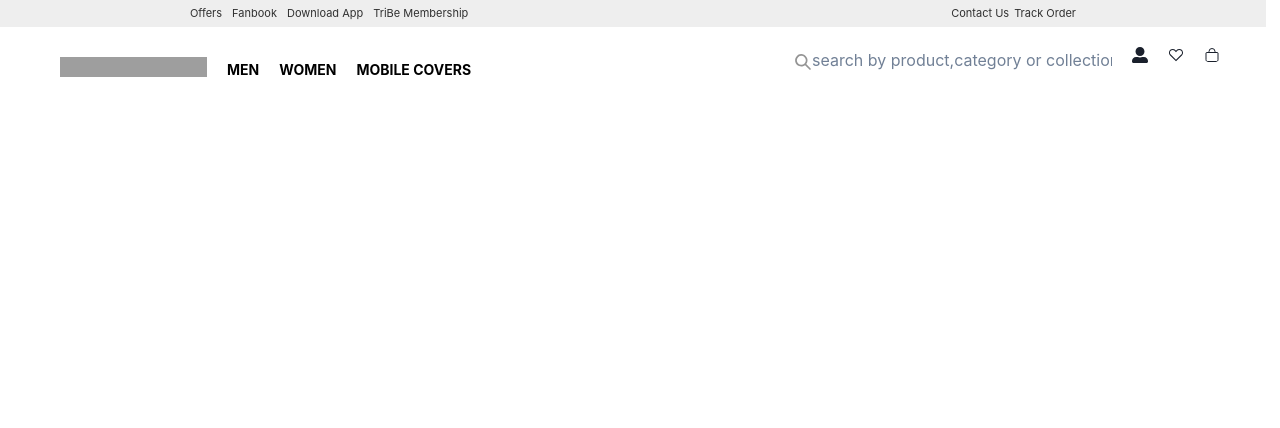
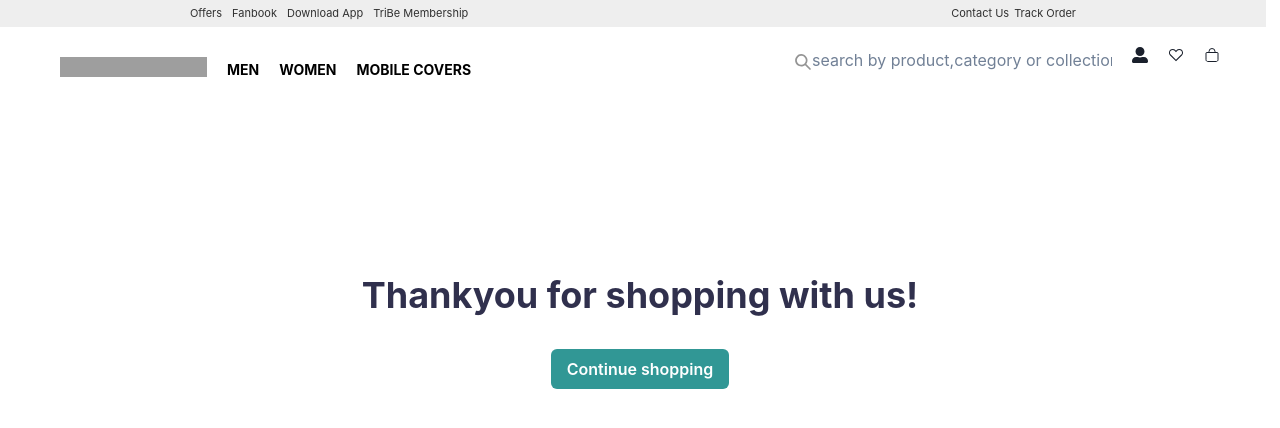
Before and after one commit to ramakrushnapanda634/descriptive-payment-4603, a React (Create React App) app in the folder Frontend/app/: page /thankyou in a window 1280 px wide. Shown: the top 428 px of the page. Built offline with nearby package versions, Linux system fonts and the light colour scheme; grey boxes are pictures that could not be loaded.

Commit message:
thankyoupage

```diff
--- a/Frontend/app/src/App.js
+++ b/Frontend/app/src/App.js
@@ -11,6 +11,7 @@ import ProductDetails from './Components/Products/ProductDetails';
 
 import Signin from "./Components/Auth/Signin";
 import Signup from "./Components/Auth/SignUp";
+import Thankyou from './Components/Payment/Thankyou';
 
 function App() {
   return (
@@ -29,6 +30,9 @@ function App() {
       <Routes>
         <Route path="/payment" element={<Payment/>}></Route>
       </Routes>
+      <Routes>
+        <Route path="/thankyou" element={<Thankyou/>}></Route>
+      </Routes>
 
     </div>
   )
--- a/Frontend/app/src/Components/Payment/Payment.jsx
+++ b/Frontend/app/src/Components/Payment/Payment.jsx
@@ -4,6 +4,7 @@ import { Button, Checkbox, Icon, Input } from '@chakra-ui/react'
 import { AiFillCreditCard, AiFillWallet, AiOutlineDoubleRight, AiOutlineTransaction, AiFillBank } from "react-icons/ai";
 import { useDispatch, useSelector } from 'react-redux';
 import { getCartAPI } from '../../store/cart/cart.actions';
+import { useNavigate } from 'react-router-dom';
 
 const Payment = () => {
 
@@ -22,6 +23,11 @@ const Payment = () => {
     stotal += Number(e.strikedOffprice)
   })
   var discount = stotal - total
+
+  const navigate = useNavigate()
+  const toThankyou = () => {
+    navigate("../thankyou")
+  }
 
   return (
     <>
@@ -118,7 +124,7 @@ const Payment = () => {
                     </Text>
                   </Checkbox>
                 </Box>
-                <Button size='md' width="100%" colorScheme='teal'>Pay</Button>
+                <Button onClick={toThankyou} size='md' width="100%" colorScheme='teal'>Pay</Button>
               </VStack>
             </Box>
           </Box>
--- /dev/null
+++ b/Frontend/app/src/Components/Payment/Thankyou.jsx
@@ -0,0 +1,28 @@
+import { Box, Button, Center, Heading, VStack } from '@chakra-ui/react'
+import React from 'react'
+import { useNavigate } from 'react-router-dom'
+
+const Thankyou = () => {
+    const navigate = useNavigate()
+    const toHome = () => {
+        navigate("../")
+    }
+  return (
+    <>
+        <Center>
+            <Box display='flex' justifyContent='center' marginTop='200px'>
+                <VStack>
+
+                <Heading>Thankyou for shopping with us!</Heading>
+                <b/>
+                <b/>
+                <b/>
+                <Button colorScheme='teal' onClick={toHome}>Continue shopping</Button>
+                </VStack>
+            </Box>
+        </Center>
+    </>
+  )
+}
+
+export default Thankyou
```
